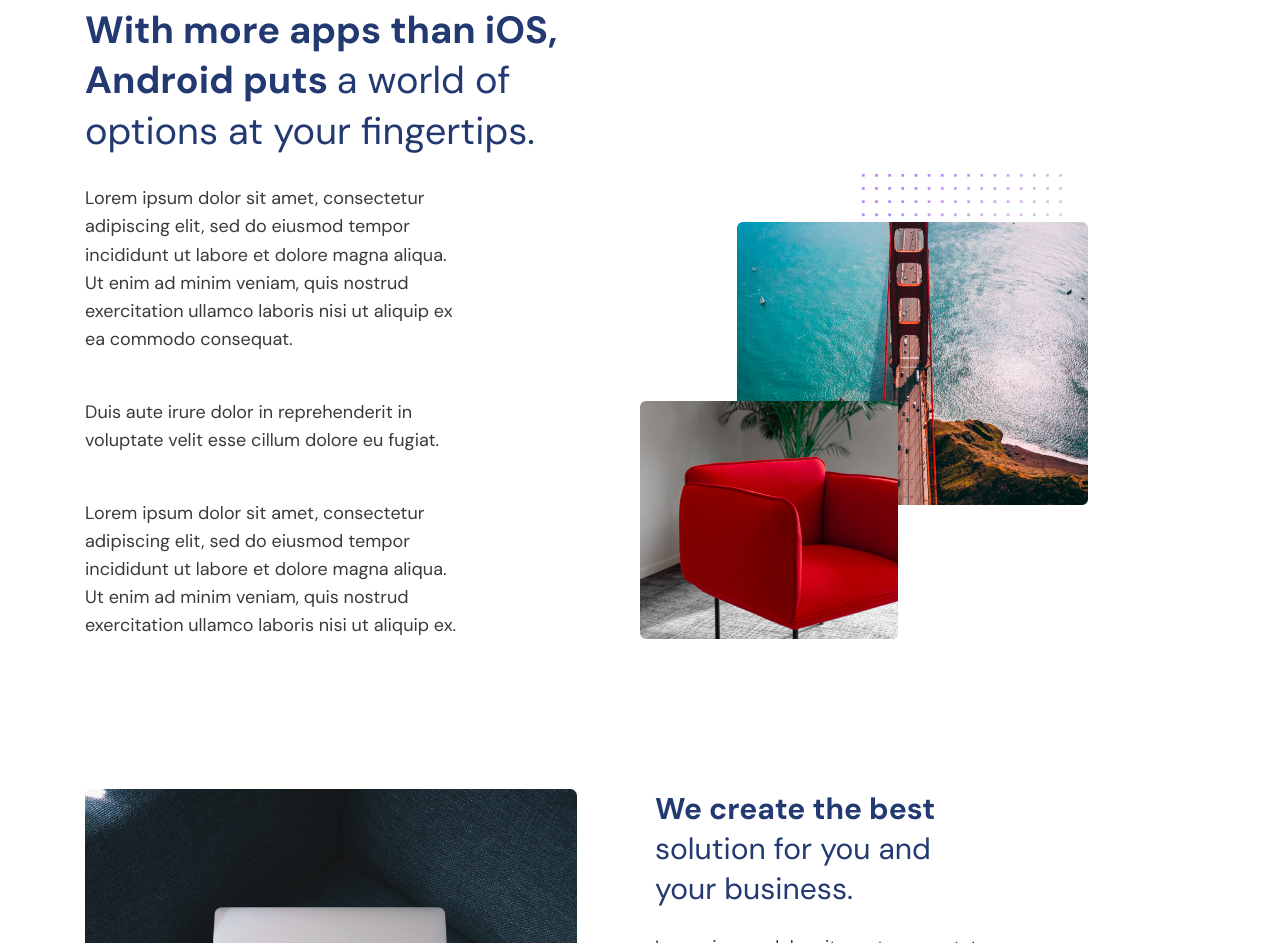
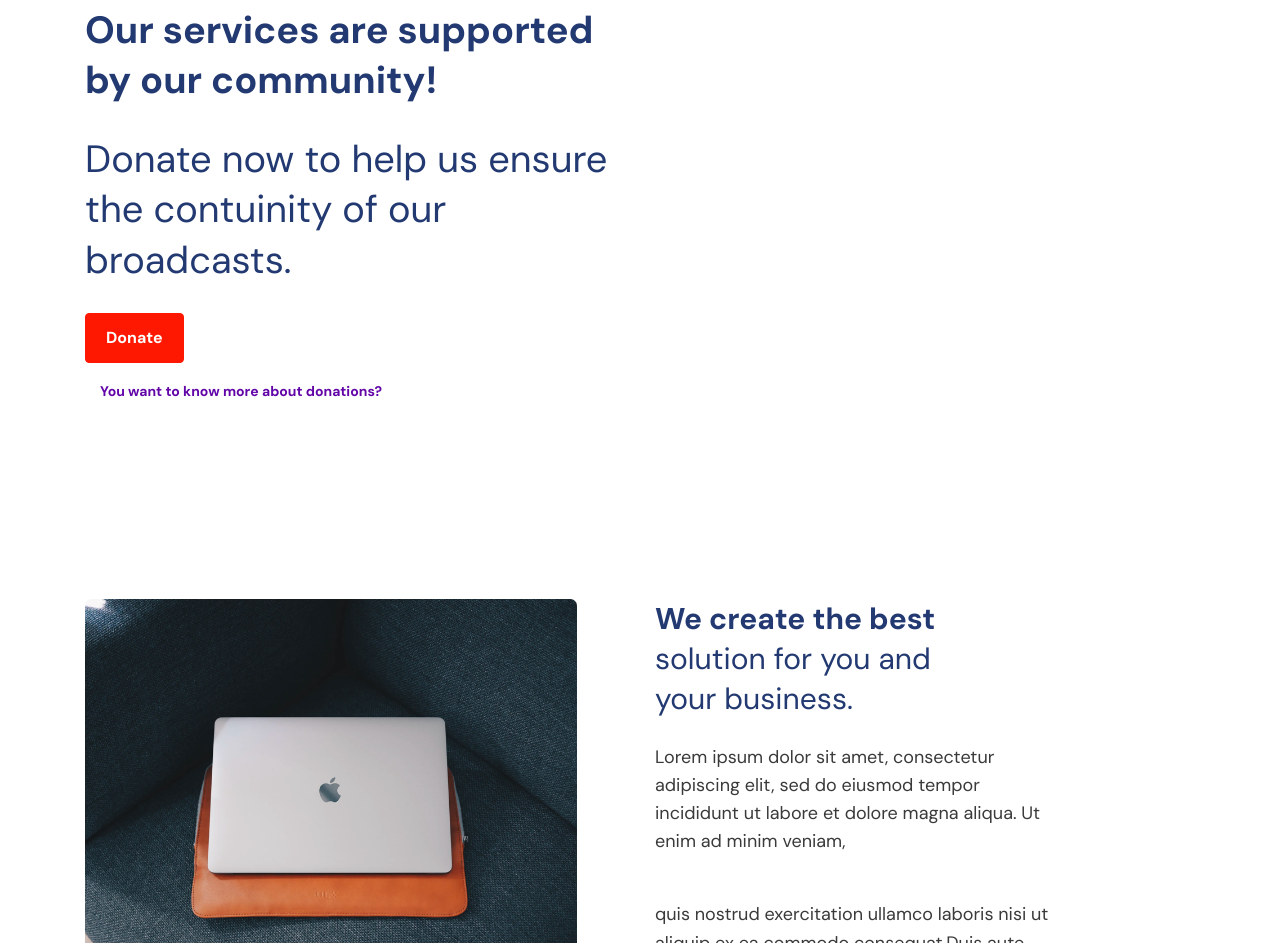
Before and after one commit to doumination/FormulaOneLiveTV, a website: page FormulaOneLiveTV_Website/broadcast.html in a window 1280 px wide. Shown: the part 1071-2014 px from the top of the page. Drawn offline with nearby package versions, Linux system fonts and the light colour scheme.

Commit message:
Added texts

```diff
--- a/FormulaOneLiveTV_Website/broadcast.html
+++ b/FormulaOneLiveTV_Website/broadcast.html
@@ -18,11 +18,11 @@
     <main class="page-about">
         <div class="container">
             <section class="page-header">
-                <h1>About</h1>
+                <h1>Broadcast</h1>
                 <nav aria-label="breadcrumb">
                     <ol class="breadcrumb foi-breadcrumb">
                         <li class="breadcrumb-item"><a href="index.html">Home</a></li>
-                        <li class="breadcrumb-item active" aria-current="page">About</li>
+                        <li class="breadcrumb-item active" aria-current="page">Broadcast</li>
                     </ol>
                 </nav>
             </section>
@@ -31,20 +31,13 @@
                 <div class="row">
                     <div class="col-md-6 mb-4 mb-md-0 pr-lg-0">
                         <h2 class="about-section-one-title">
-                            With more apps than iOS, Android puts <span class="font-weight-normal">a world of options at your fingertips.</span>
+                            Our services are supported by our community!
                         </h2>
-                        <div class="about-section-one-content">
-                            <p>Lorem ipsum dolor sit amet, consectetur adipiscing elit, sed do eiusmod tempor incididunt ut labore et dolore magna aliqua. Ut enim ad minim veniam, quis nostrud exercitation ullamco laboris nisi ut aliquip ex ea commodo consequat.</p>
-
-                            <p>Duis aute irure dolor in reprehenderit in voluptate velit esse cillum dolore eu fugiat.</p>
-
-                            <p class="mb-0">Lorem ipsum dolor sit amet, consectetur adipiscing elit, sed do eiusmod tempor incididunt ut labore et dolore magna aliqua. Ut enim ad minim veniam, quis nostrud exercitation ullamco laboris nisi ut aliquip ex.</p>
-                        </div>
-                    </div>
-                    <div class="col-md-6 pl-lg-0 d-flex align-items-center align-items-lg-end">
-                        <img src="assets/images/about_img_1.png" alt="about" class="img-fluid" width="448px">
+                        <h2 class="about-section-one-title"><span class="font-weight-normal">Donate now to help us ensure the contuinity of our broadcasts.</span></h2>
+                        <a class="btn btn-primary mb-3" href="https://paypal.me/F1LiveTV?locale.x=en_US">Donate</a>
                     </div>
                 </div>
+                <div class="col-md-4 foi-feature"><a href="contact.html" class="feature-link">You want to know more about donations?</a></div>
             </section>
             <section class="foi-page-section">
                 <div class="row">
```
